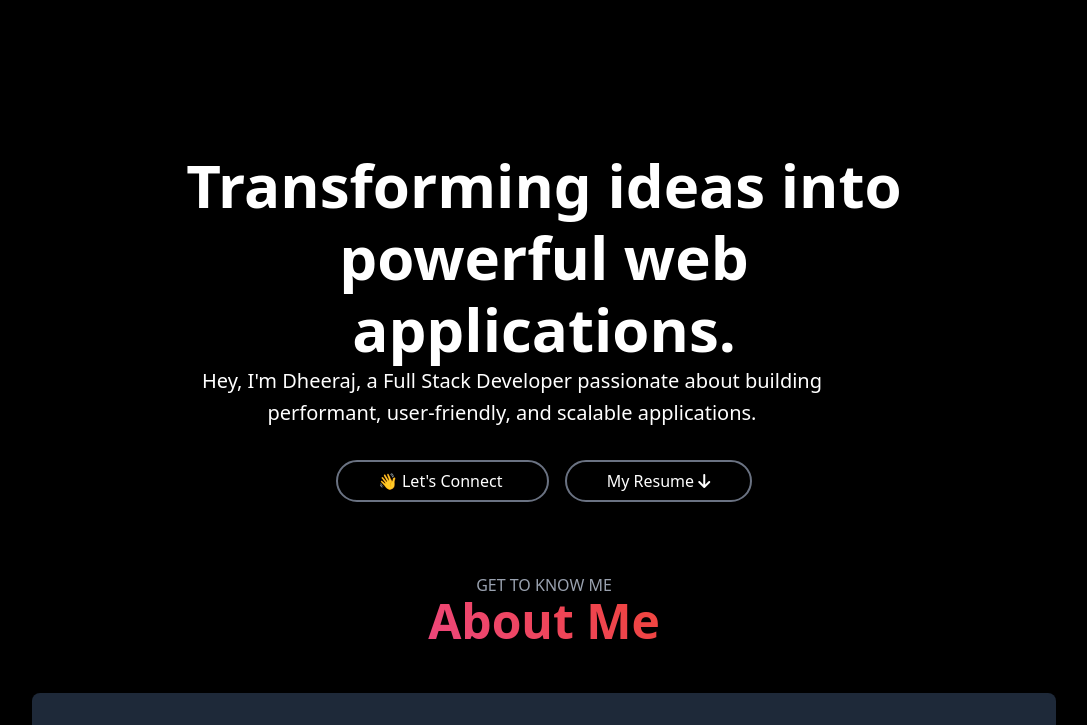
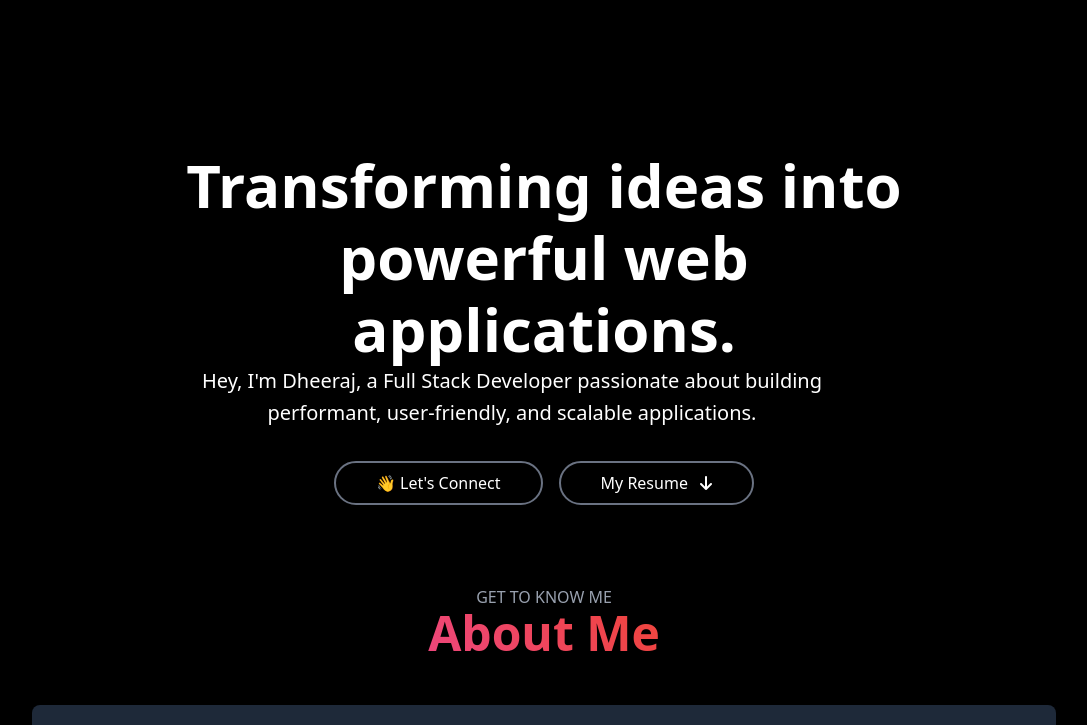
Before and after one commit to Dheeraj-Lowanshi/Portfolio2.0, a website: page index.html in a window 1280 px wide. Shown: the part 75-800 px from the top of the page, without its empty margins (96-1183 px from the left). Drawn offline with nearby package versions, Linux system fonts and the light colour scheme; files whose address does not match are found by name.

Commit message:
update home button

```diff
--- a/index.html
+++ b/index.html
@@ -81,20 +81,23 @@
         </p>
 
         <!-- home buttons start -->
-        <div class="mt-10 flex-wrap">
+        <div
+          class="mt-8 flex flex-col items-center justify-center gap-4 sm:flex-row"
+        >
           <a
             href="https://www.linkedin.com/in/dheeraj-lowanshi/"
-            class="border-2 border-gray-500 rounded-full m-2 py-2 px-10 hover:text-white transition"
+            class="w-full border-2 border-gray-500 rounded-full py-2 px-10 text-center hover:text-white transition sm:w-auto"
           >
             <span>👋</span>
             Let's Connect
           </a>
+
           <a
             href="../Resume/Dheeraj Lowanshi.pdf"
-            class="border-2 border-gray-500 rounded-full m-2 py-2 px-10 hover:text-white transition"
+            class="w-full border-2 border-gray-500 rounded-full py-2 px-10 text-center hover:text-white transition sm:w-auto"
             download
           >
-            My Resume <i class="fa-solid fa-arrow-down"></i>
+            My Resume <i class="fa-solid fa-arrow-down ml-2"></i>
           </a>
         </div>
         <!-- home buttons end -->
```
